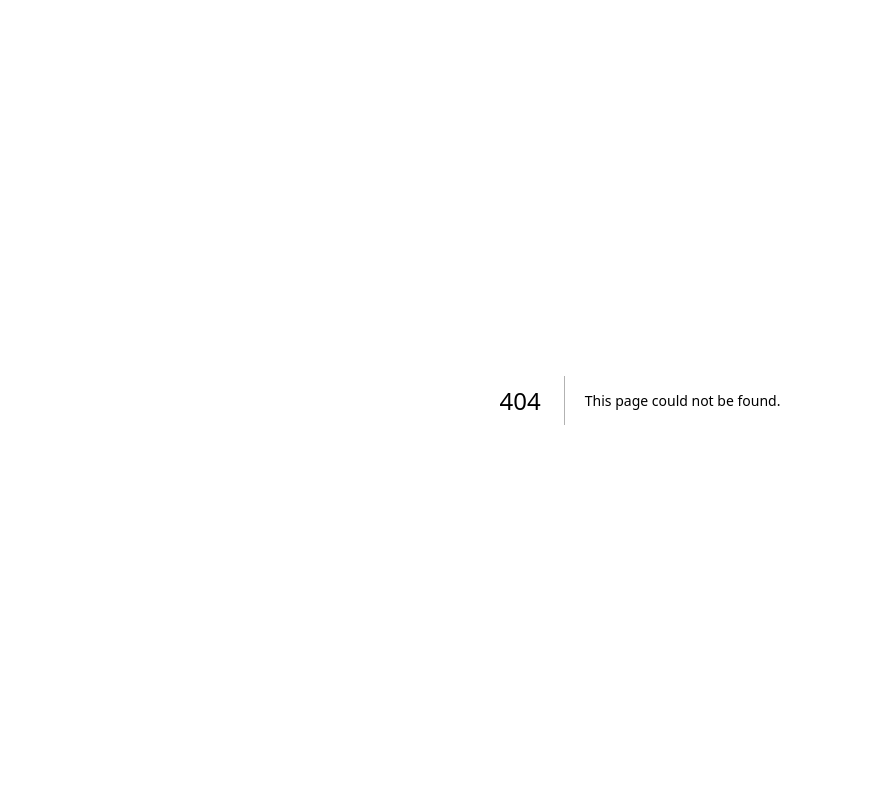
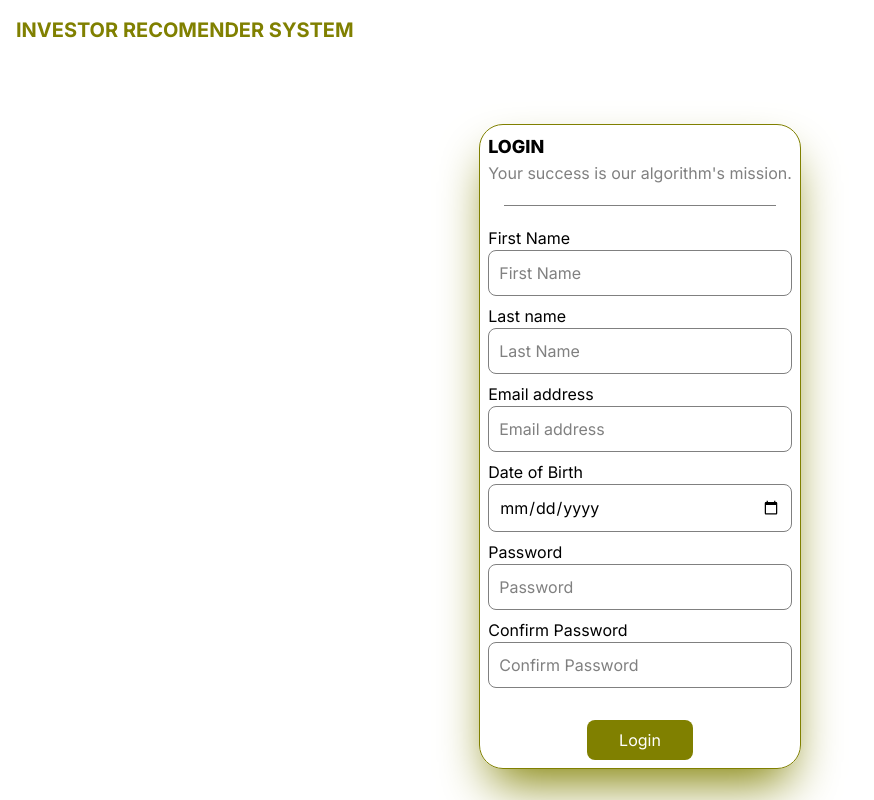
Before and after one commit to Diamo10/minorProject, a Next.js app: page /signup in a window 1280 px wide. Before the commit this address had no page. Shown: the whole page, without its empty margins (0-874 px from the left). Built offline with nearby package versions, Linux system fonts and the light colour scheme.

Commit message:
feature: signup

```diff
--- a/app/login/page.js
+++ b/app/login/page.js
@@ -10,7 +10,7 @@ const Login = () => {
       {/* container */}
       <div className="flex justify-center p-4 mt-[132px]">
         {/* card */}
-        <div className=" border border-olive rounded-2xl p-4 min-w-[85%] shadow-lg">
+        <div className=" border border-olive rounded-2xl p-4 min-w-[85%] shadow-2xl">
           {/* text */}
           <div className="">
             <div className="text-lg font-extrabold ">LOGIN</div>
--- /dev/null
+++ b/app/signup/page.js
@@ -0,0 +1,61 @@
+"use client";
+import { useState } from "react";
+import { uploadIdeaForm, SignupFields } from "../../components/inputf";
+
+
+const mobilecss =
+  "border border-gray text-black rounded-lg focus:ring-black block w-full p-2.5 placeholder:text-gray";
+const laptopcss = "border border-olive";
+
+const Signup = () => {
+  const [formData,setFormData] = useState({});
+
+  const handleSubmit = (e) => {
+    e.preventDefault();
+    console.log('form data:', formData)
+  };
+
+  const handleChange = (e) => {
+    setFormData({
+      ...formData,
+      [e.target.name] : e.target.value,
+    }
+    )
+  }
+  return (
+    <>
+     <div className="font-bold text-olive text-xl  ml-4 mt-4 mb-4">
+        INVESTOR RECOMENDER SYSTEM
+      </div>
+      <div className="flex justify-center">
+      <div className="  shadow-2xl shadow-olive  mt-[64px] border border-olive  rounded-3xl p-2">
+        <form onSubmit={handleSubmit}>
+        <div className="text-lg font-extrabold ">LOGIN</div>
+            <div className="text-gray">{`Your success is our algorithm's mission.`}</div>
+            <div className="border-b border-gray my-5 mx-4"></div>
+          {SignupFields.map((field) => (
+            <div className="my-2">
+              <div key={field.id} className="">
+                <label htmlFor={field.labelFor}>{field.labelText}</label>
+                <input
+                  type={field.type}
+                  id={field.id}
+                  name={field.name}
+                  autoComplete={field.autoComplete}
+                  required={field.isRequired}
+                  placeholder={field.placeholder}
+                  className={mobilecss}
+                  onChange={handleChange}
+                />
+              </div>
+            </div>
+          ))}
+           <div className="flex justify-center"> <button className="bg-olive text-white rounded-lg px-8 py-2 mt-6 ">Login</button></div>
+        </form>
+      </div>
+      </div>
+    </>
+  );
+};
+
+export default Signup;
--- /dev/null
+++ b/components/inputf.js
@@ -0,0 +1,85 @@
+export const uploadIdeaForm = [
+    {
+        labelText:"Title",
+        labelFor:"title",
+        id:"title",
+        name:"title",
+        type:"text",
+        isRequired:true,
+        placeholder:"Enter your title here..."
+    },
+    {
+        labelText:"Summary",
+        labelFor:"summary",
+        id:"summary",
+        name:"summary",
+        type:"textarea",
+        isRequired:true,
+        placeholder:"Summarize your idea here..."
+    },
+
+];
+
+export const SignupFields=[
+    {
+        labelText:"First Name",
+        labelFor:"fname",
+        id:"fname",
+        name:"fname",
+        type:"text",
+        autoComplete:"fname",
+        isRequired:true,
+        placeholder:"First Name"
+    },
+    {
+        labelText:"Last name",
+        labelFor:"lname",
+        id:"lname",
+        name:"lname",
+        type:"text",
+        autoComplete:"lname",
+        isRequired:true,
+        placeholder:"Last Name"
+    },
+
+    {
+        labelText:"Email address",
+        labelFor:"email-address",
+        id:"email-address",
+        name:"email",
+        type:"email",
+        autoComplete:"email",
+        isRequired:true,
+        placeholder:"Email address"
+    },
+    {
+        labelText:"Date of Birth",
+        labelFor:"dob",
+        id:"dob",
+        name:"dob",
+        type:"date",
+        autoComplete:"dob",
+        isRequired:true,
+        placeholder:""
+    },
+    {
+        labelText:"Password",
+        labelFor:"password",
+        id:"password",
+        name:"password",
+        type:"password",
+        autoComplete:"current-password",
+        isRequired:true,
+        placeholder:"Password"
+    },
+    {
+        labelText:"Confirm Password",
+        labelFor:"confirm-password",
+        id:"confirm-password",
+        name:"confirm-password",
+        type:"password",
+        autoComplete:"confirm-password",
+        isRequired:true,
+        placeholder:"Confirm Password"
+    }
+];
```
Also changed, not shown: components/eform.js (added).
